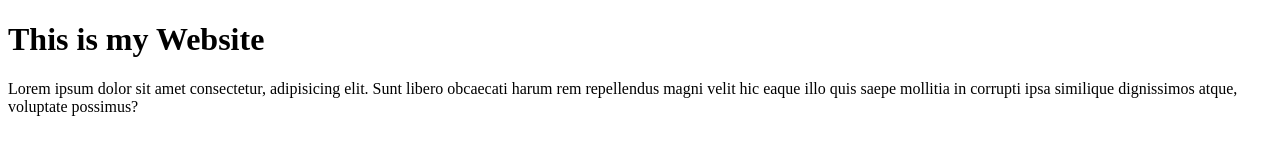
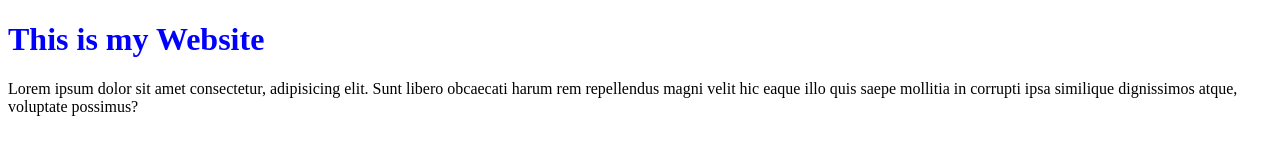
Before and after one commit to avirock23/DemoWebsite, a plain HTML site: page index.html in a window 1280 px wide. Drawn offline with Linux system fonts and the light colour scheme.

Commit message:
Added Color in Master html Page

```diff
--- a/index.html
+++ b/index.html
@@ -4,10 +4,10 @@
     <meta charset="UTF-8">
     <meta name="viewport" content="width=device-width, initial-scale=1.0">
     <meta http-equiv="X-UA-Compatible" content="ie=edge">
-    <title>Initial Title</title>
+    <title>Initial Title 2</title>
 </head>
 <body>
-    <h1>This is my Website</h1>
+    <h1 style="color: blue;">This is my Website</h1>
     <p>Lorem ipsum dolor sit amet consectetur, adipisicing elit. Sunt libero obcaecati harum rem repellendus magni velit hic eaque illo quis saepe mollitia in corrupti ipsa similique dignissimos atque, voluptate possimus?</p>
 </body>
 </html>
```
